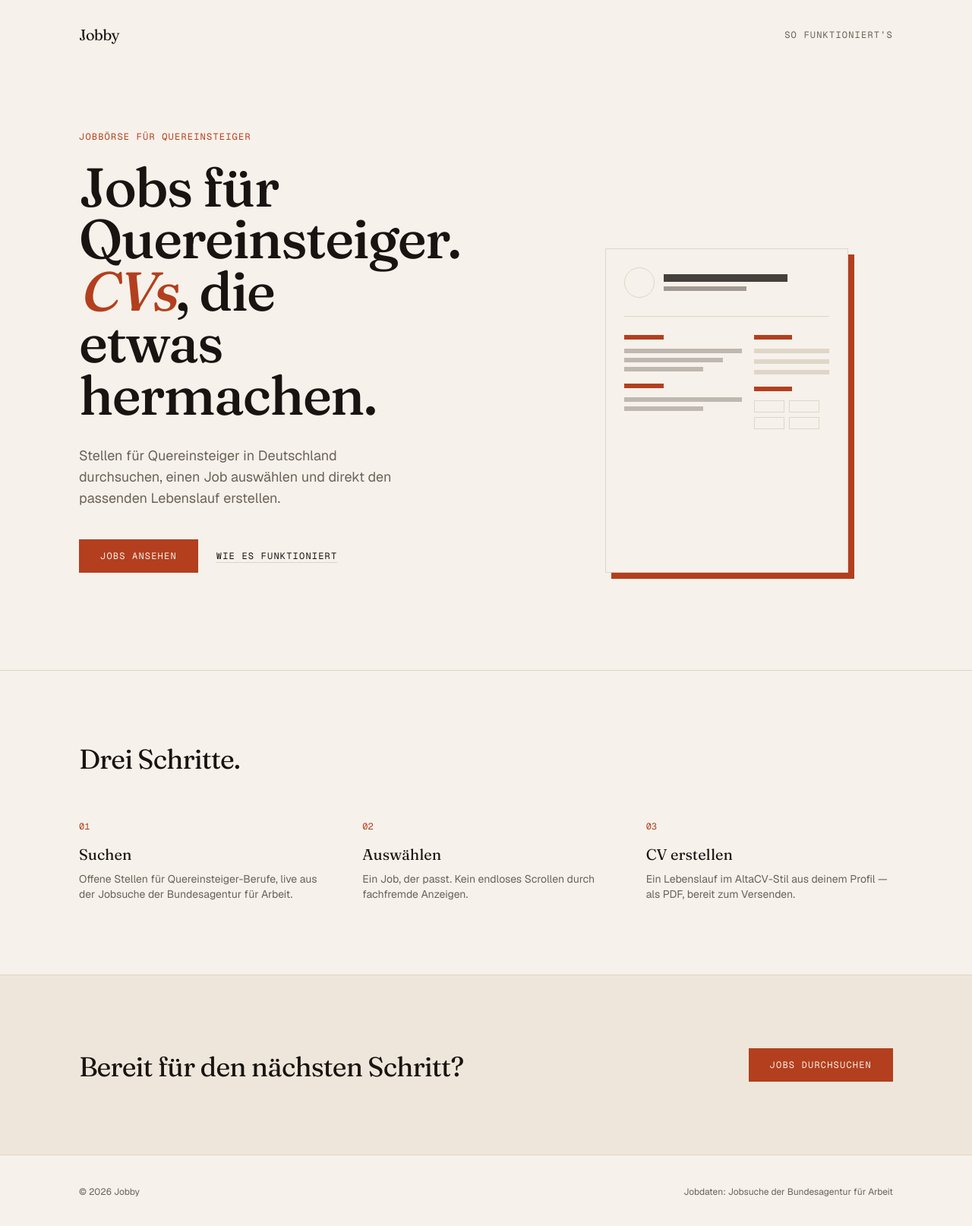
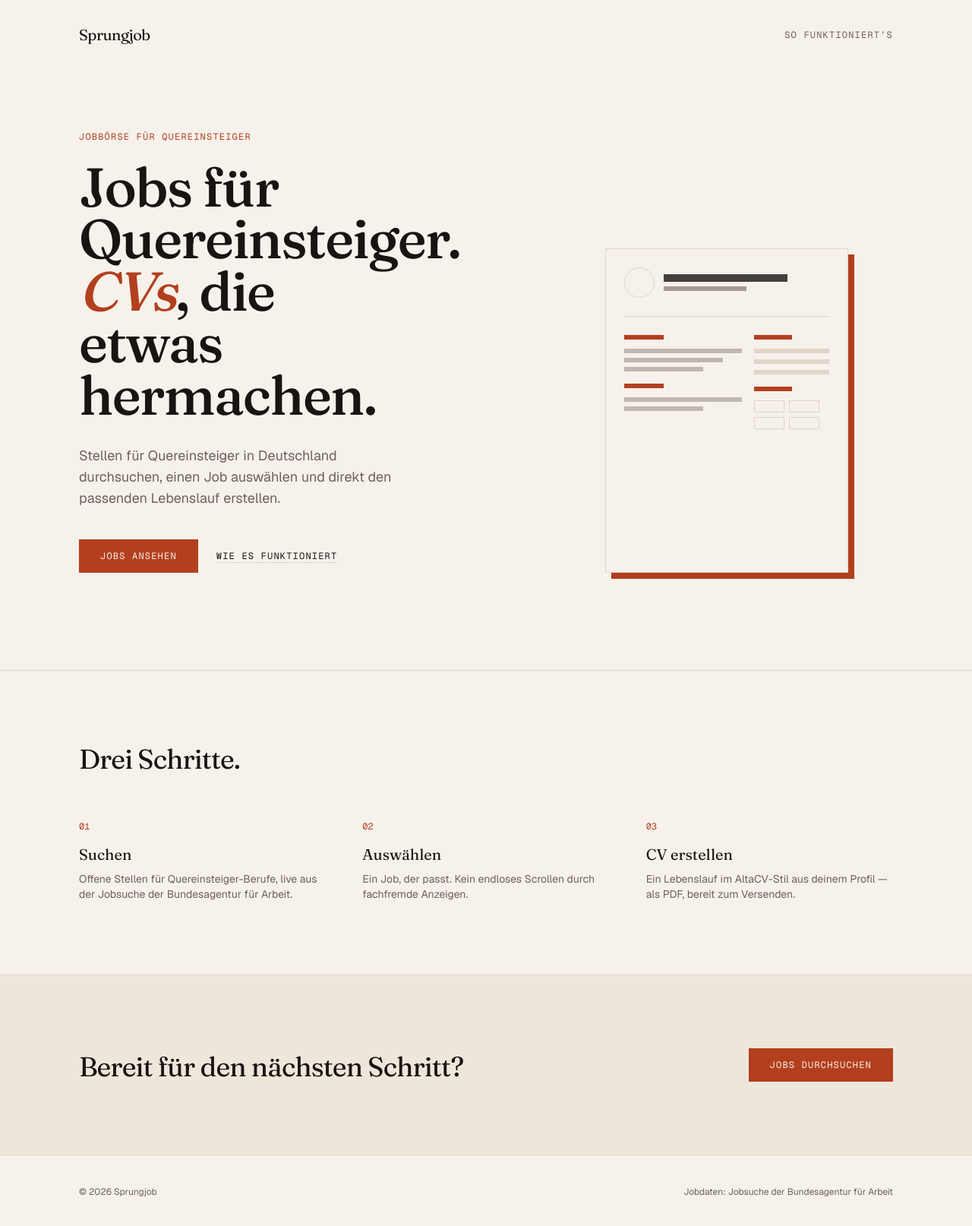
Before and after one commit to ekoepplin/sprungjob, a Next.js app in the folder web/: page / in a window 1280 px wide. Shown: the top 1614 px of the page at 76% size. Built offline with nearby package versions, Linux system fonts and the light colour scheme.

Commit message:
name andern zu spungjob

```diff
--- a/web/app/cv/page.tsx
+++ b/web/app/cv/page.tsx
@@ -75,7 +75,7 @@ function CvEditor() {
     <div className="flex flex-col">
       <header className="mx-auto flex w-full max-w-6xl items-center justify-between px-6 py-8 sm:px-10">
         <Link href="/" className="font-display text-xl tracking-tight">
-          Jobby
+          Sprungjob
         </Link>
         <Link
           href="/jobs"
@@ -405,7 +405,7 @@ function CvEditor() {
 
       <footer className="mt-auto border-t border-line">
         <div className="mx-auto flex w-full max-w-6xl flex-col gap-2 px-6 py-10 text-xs text-muted sm:flex-row sm:items-center sm:justify-between sm:px-10">
-          <span>&copy; {new Date().getFullYear()} Jobby</span>
+          <span>&copy; {new Date().getFullYear()} Sprungjob</span>
           <span>Jobdaten: Jobsuche der Bundesagentur für Arbeit</span>
         </div>
       </footer>
--- a/web/app/jobs/page.tsx
+++ b/web/app/jobs/page.tsx
@@ -3,7 +3,7 @@ import { searchDesignJobs } from "@/lib/jobsuche";
 import { relativeGerman } from "@/lib/format";
 
 export const metadata = {
-  title: "Jobs — Jobby",
+  title: "Jobs — Sprungjob",
 };
 
 export default async function JobsPage({
@@ -36,7 +36,7 @@ export default async function JobsPage({
     <div className="flex flex-col">
       <header className="mx-auto flex w-full max-w-6xl items-center justify-between px-6 py-8 sm:px-10">
         <Link href="/" className="font-display text-xl tracking-tight">
-          Jobby
+          Sprungjob
         </Link>
         <span className="font-mono text-xs uppercase tracking-widest text-muted">
           Jobbörse für Quereinsteiger
@@ -153,7 +153,7 @@ export default async function JobsPage({
 
       <footer className="mt-auto border-t border-line">
         <div className="mx-auto flex w-full max-w-6xl flex-col gap-2 px-6 py-10 text-xs text-muted sm:flex-row sm:items-center sm:justify-between sm:px-10">
-          <span>&copy; {new Date().getFullYear()} Jobby</span>
+          <span>&copy; {new Date().getFullYear()} Sprungjob</span>
           <span>Jobdaten: Jobsuche der Bundesagentur für Arbeit</span>
         </div>
       </footer>
--- a/web/app/layout.tsx
+++ b/web/app/layout.tsx
@@ -19,9 +19,9 @@ const fraunces = Fraunces({
 });
 
 export const metadata: Metadata = {
-  title: "Jobby — Jobs & CVs für Quereinsteiger",
+  title: "Sprungjob — Jobs & CVs für Quereinsteiger",
   description:
-    "Jobby ist die Jobbörse für Quereinsteiger: Stellen durchsuchen, Job auswählen, CV erstellen.",
+    "Sprungjob ist die Jobbörse für Quereinsteiger: Stellen durchsuchen, Job auswählen, CV erstellen.",
 };
 
 export default function RootLayout({ children }: LayoutProps<"/">) {
--- a/web/app/page.tsx
+++ b/web/app/page.tsx
@@ -2,7 +2,7 @@ export default function Home() {
   return (
     <div className="flex flex-col">
       <header className="mx-auto flex w-full max-w-6xl items-center justify-between px-6 py-8 sm:px-10">
-        <span className="font-display text-xl tracking-tight">Jobby</span>
+        <span className="font-display text-xl tracking-tight">Sprungjob</span>
         <a
           href="#so-funktionierts"
           className="font-mono text-xs uppercase tracking-widest text-muted transition-colors hover:text-foreground"
@@ -99,7 +99,7 @@ export default function Home() {
 
       <footer className="mt-auto border-t border-line">
         <div className="mx-auto flex w-full max-w-6xl flex-col gap-2 px-6 py-10 text-xs text-muted sm:flex-row sm:items-center sm:justify-between sm:px-10">
-          <span>&copy; {new Date().getFullYear()} Jobby</span>
+          <span>&copy; {new Date().getFullYear()} Sprungjob</span>
           <span>Jobdaten: Jobsuche der Bundesagentur für Arbeit</span>
         </div>
       </footer>
--- a/web/lib/cv.ts
+++ b/web/lib/cv.ts
@@ -47,4 +47,4 @@ export const emptyProfile: CVProfile = {
   strengths: [],
 };
 
-export const CV_STORAGE_KEY = "jobby:cv-profile";
+export const CV_STORAGE_KEY = "sprungjob:cv-profile";
```
Also changed, not shown: 3 other files (tests, documents, lock files or other folders).
